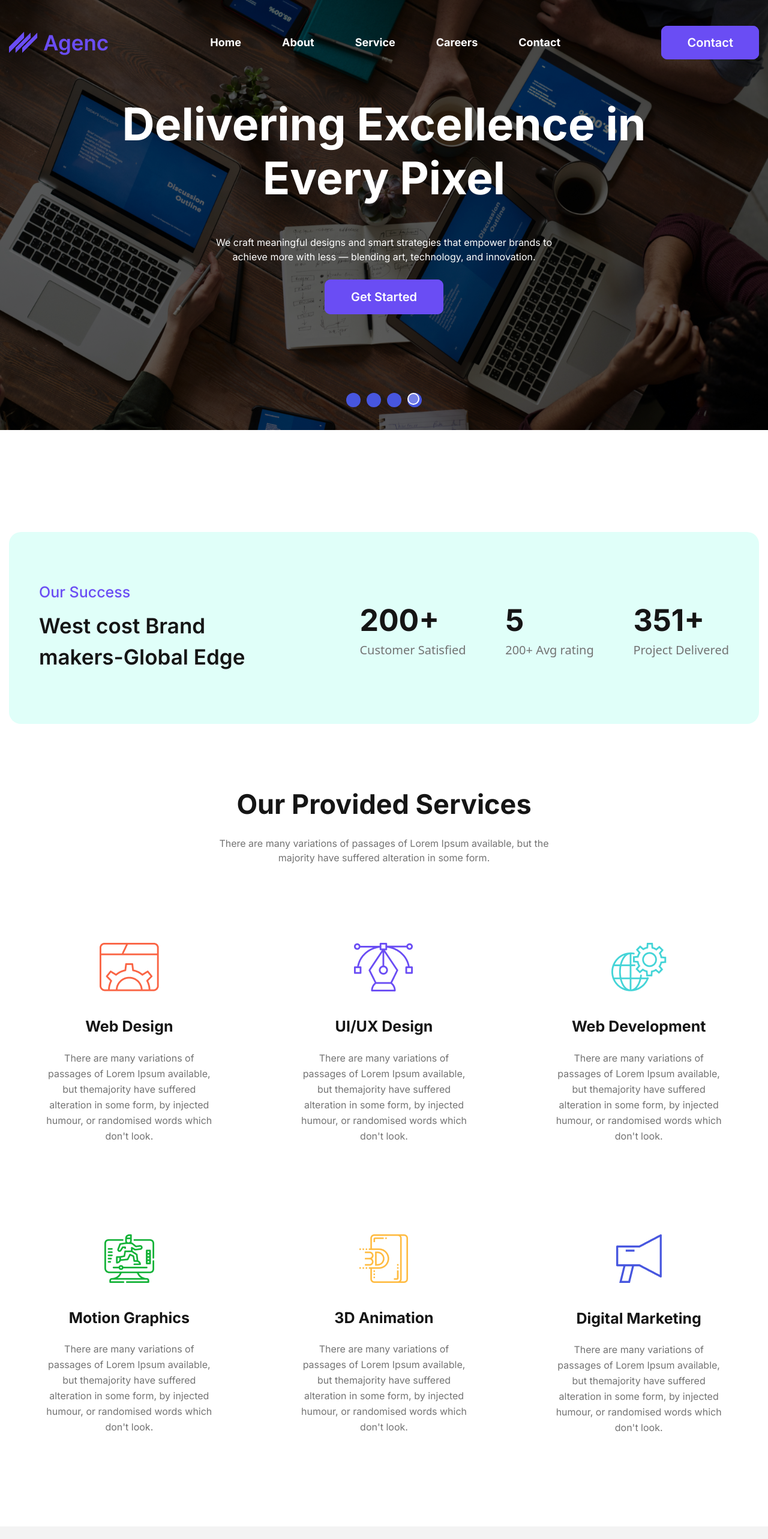
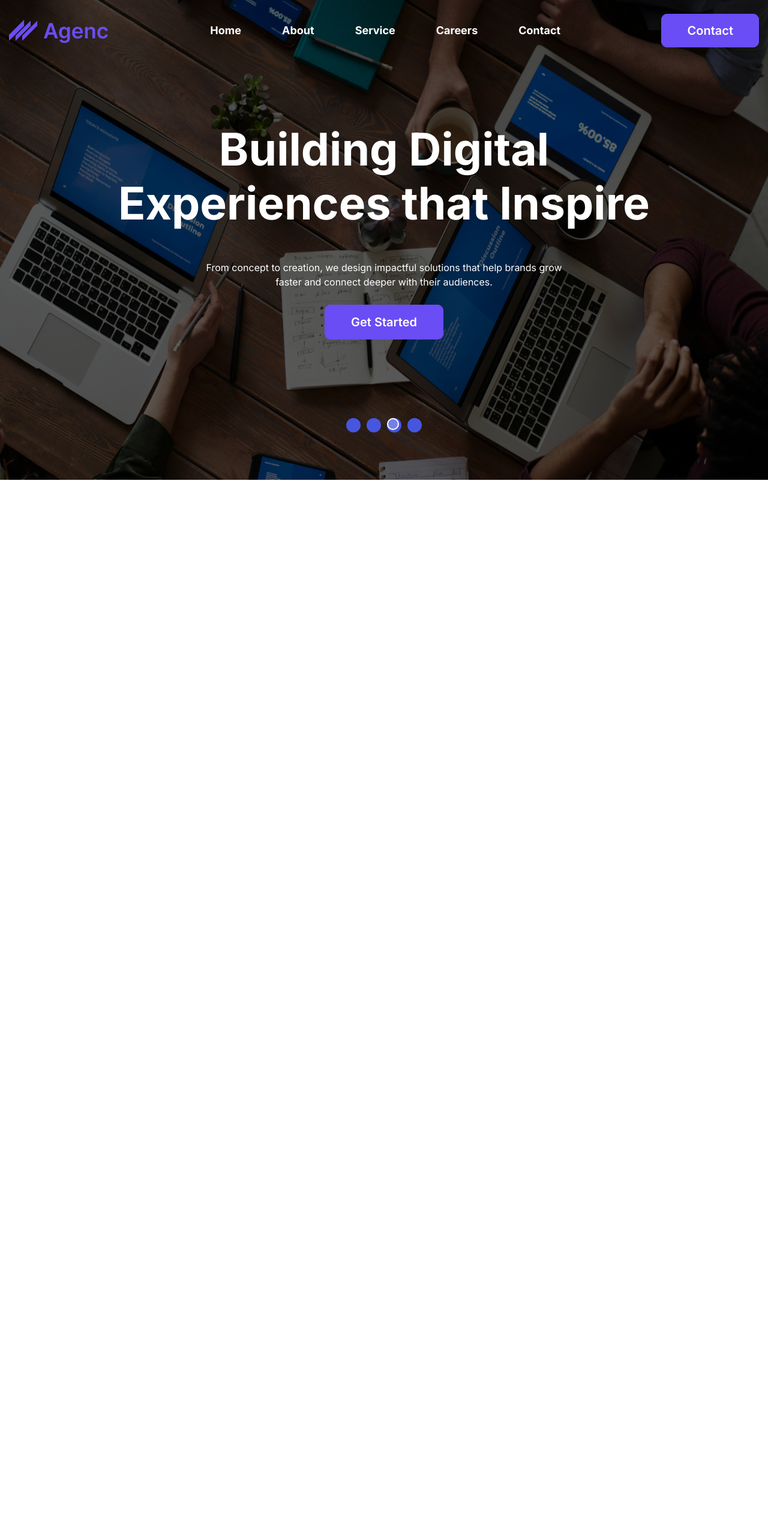
Before and after one commit to Roni006/agenc, a React (Vite) app: page / in a window 1280 px wide. Shown: the top 2566 px of the page at 60% size. After the commit the page ends 800 px from the top, so only its background shows below. Built offline with nearby package versions, Linux system fonts and the light colour scheme.

Commit message:
added some tresponsive class

```diff
--- a/package.json
+++ b/package.json
@@ -10,10 +10,12 @@
     "preview": "vite preview"
   },
   "dependencies": {
+    "@react-icons/all-files": "^4.1.0",
     "@tailwindcss/vite": "^4.1.16",
     "react": "^19.1.1",
     "react-countup": "^6.5.3",
     "react-dom": "^19.1.1",
+    "react-icons": "^5.5.0",
     "react-slick": "^0.31.0",
     "react-toastify": "^11.0.5",
     "slick-carousel": "^1.8.1",
--- a/src/components/Banner/Banner.jsx
+++ b/src/components/Banner/Banner.jsx
@@ -20,9 +20,9 @@ const Banner = () => {
     }
     return (
         <>
-            <section className='relative'>
+            <section className='relative '>
                 <div className="banner-contents">
-                    <img src={banner} alt="banner image" className='w-full' />
+                    <img src={banner} alt="banner image" className='w-full h-screen' />
                     <div className='absolute top-0 left-0 w-full h-full bg-[rgba(0,0,0,0.61)] '>
                         <div className="max-w-[950px] absolute top-[50%] left-[50%] -translate-x-2/4 -translate-y-2/4 z-10 text-center ">
 
--- a/src/components/Contact/Contact.jsx
+++ b/src/components/Contact/Contact.jsx
@@ -64,7 +64,7 @@ const Contact = () => {
     return (
         <>
             <ToastContainer />
-            <section className='bg-[#F3F3F3] py-[150px]'>
+            <section className='bg-[#F3F3F3] py-[150px] hidden'>
                 <div className="container">
                     <div className="contact-body grid grid-cols-2 gap-[146px] items-center">
                         <div className="contact-details">
--- a/src/components/Footer/Footer.jsx
+++ b/src/components/Footer/Footer.jsx
@@ -6,7 +6,7 @@ import logo from '../../assets/footer-logo.png'
 const Footer = () => {
     return (
         <>
-            <section className='pt-[150px]'>
+            <section className='pt-[150px] hidden'>
                 <div className="container">
                     <div className="footer-content flex gap-[110px] justify-between mb-[50px]">
                         <div className="item1 max-w-[33.33%]">
--- a/src/components/Navbar/Navbar.jsx
+++ b/src/components/Navbar/Navbar.jsx
@@ -1,9 +1,14 @@
 import logo from '../../assets/logo.png'
+// !react icon
+// import { FaBars } from "react-icons/fa6";
+import { FaBars } from "react-icons/fa";
+
+// !react icon
 
 const Navbar = () => {
     return (
         <>
-            <header className="pt-[50px] absolute top-0 left-0 w-full z-10">
+            <header className="lg:pt-[30px] pt-[50px] absolute top-0 left-0 w-full z-10 px-4 lg:px-0">
                 <div className="container">
                     <div className="row flex justify-between items-center">
                         <div className="logo">
@@ -11,7 +16,10 @@ const Navbar = () => {
                                 <img src={logo} alt="logo image" />
                             </a>
                         </div>
-                        <div className="menus">
+                        <div className="bar md:hidden block">
+                            <FaBars className='text-white text-[30px]' />
+                        </div>
+                        <div className="menus hidden md:block">
                             <nav>
                                 <ul className="menu flex items-center gap-[68px]">
                                     <li><a href="Navbar.jsx">Home</a></li>
@@ -22,7 +30,7 @@ const Navbar = () => {
                                 </ul>
                             </nav>
                         </div>
-                        <div className="button">
+                        <div className="button hidden md:block">
                             <a href="#" className="py-[15px] px-[42px] bg-[#6A4DF4] text-white text-[20px] rounded-[10px] font-semibold border-1 border-[#6A4DF4] hover:bg-transparent hover:text-[#6A4DF4] duration-300 font-inter">Contact</a>
                         </div>
                     </div>
--- a/src/components/Review/Review.jsx
+++ b/src/components/Review/Review.jsx
@@ -49,7 +49,7 @@ const Review = () => {
     };
     return (
         <>
-            <section className='pb-[150px]'>
+            <section className='pb-[150px] hidden'>
                 <div className="container">
                     <div className="service-top text-center max-w-[609px] mx-auto pb-[130px]">
                         <h3 className='font-inter font-bold text-[#151515] text-[45px] pb-5'>Some Client Reviews</h3>
--- a/src/components/Services/Services.jsx
+++ b/src/components/Services/Services.jsx
@@ -10,7 +10,7 @@ import marketing from '../../assets/service/marketing.png'
 const Services = () => {
     return (
         <>
-            <section className='pb-[105px]  '>
+            <section className='pb-[105px]  hidden'>
                 <div className="container">
                     <div className="service-top text-center max-w-[609px] mx-auto ">
                         <h3 className='font-inter font-bold text-[#151515] text-[45px] pb-5 '>Our Provided Services</h3>
--- a/src/components/Success/Success.jsx
+++ b/src/components/Success/Success.jsx
@@ -8,7 +8,7 @@ let project = 351;
 const Success = () => {
     return (
         <>
-            <section className='pt-[170px] pb-[100px]'>
+            <section className='pt-[170px] pb-[100px] hidden'>
                 <div className="container">
                     <div className="row flex items-center gap-[124px]  bg-[#E0FFF9] py-[85px] px-[50px] rounded-[20px] " >
                         <div className="success-left w-2/5">
--- a/src/components/Whychoose/Whychoose.jsx
+++ b/src/components/Whychoose/Whychoose.jsx
@@ -7,7 +7,7 @@ import  wcaBg from '../../assets/wca-img/wca-side-bg.jpg';
 const Whychoose = () => {
     return (
         <>
-            <section className='pt-[150px] pb-[106px]'>
+            <section className='pt-[150px] pb-[106px] hidden'>
                 <div className="container">
                     <div className="service-top text-center max-w-[802px] mx-auto ">
                         <h3 className='font-inter font-bold text-[#151515] text-[45px] pb-5 px-[135px] '>Why You Should Choose Agenc    </h3>
--- a/src/components/Work/Work.jsx
+++ b/src/components/Work/Work.jsx
@@ -10,7 +10,7 @@ import webApp from '../../assets/work-img/web-app.png';
 const Work = () => {
     return (
         <>
-            <section className="bg-[#F3F3F3] py-[140px]  ">
+            <section className="bg-[#F3F3F3] py-[140px] hidden ">
                 <div className="container">
                     <div className="service-top text-center max-w-[609px] mx-auto ">
                         <h3 className='font-inter font-bold text-[#151515] text-[45px] pb-5 '>Our Recent Work</h3>
```
Also changed, not shown: 1 other file (tests, documents, lock files or other folders).
